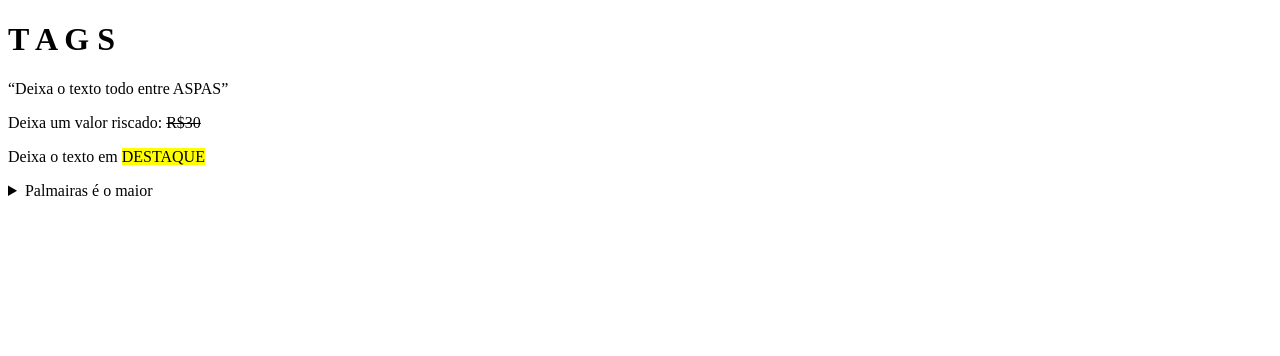
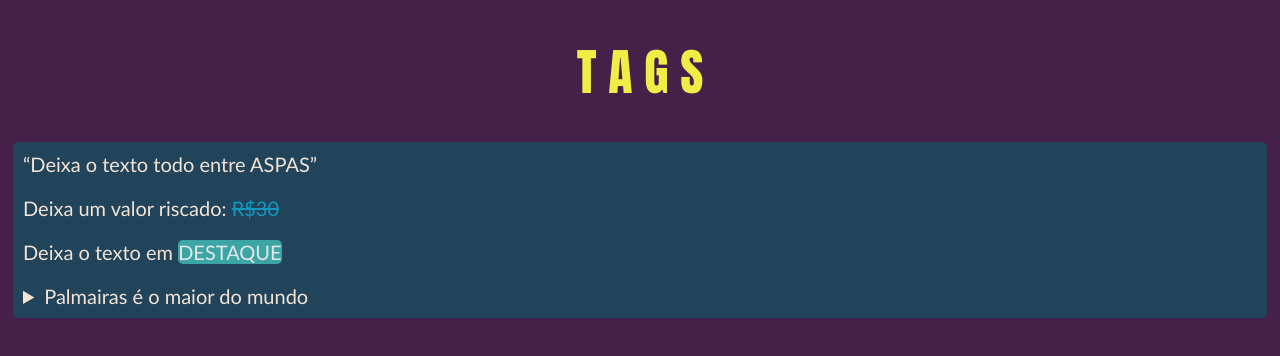
Before and after one commit to bujato/Aula-tabela, a plain HTML site: page index.html in a window 1280 px wide. Drawn offline with Linux system fonts and the light colour scheme.

Commit message:
modifição da descriçao do tamanho do palmeiras

```diff
--- a/index.html
+++ b/index.html
@@ -14,7 +14,7 @@
     <p class="dois">Deixa um valor riscado: <s>R$30</s></p>
     <p class="tres">Deixa o texto em <mark>DESTAQUE</mark></p>
     <details>
-        <summary>Palmairas é o maior</summary>
+        <summary>Palmairas é o maior do mundo</summary>
         <p>
             Ele possui: 24 Paulistas, 11 Brasilerios, 4 Copas do Brasil, 3 Copas libertadores da América.
         </p>
--- /dev/null
+++ b/input-html/styles.css
@@ -0,0 +1,108 @@
+body{
+    background: linear-gradient(to right, #fbee97, #adedd5);
+}
+
+.login{
+    padding: 40px;
+    text-align: center;
+    font-family: Verdana, Geneva, Tahoma, sans-serif;
+    font-size: 40px;
+    color: #45C4B0;
+    text-shadow: 0px 3px #45c4b13b;
+    font-family: 'Comfortaa'
+}
+
+.caixa{
+    background-color: black;
+    width: 370px;
+    height: 430px;
+    border-radius: 10px;
+    text-align: center;
+    display: block;
+    margin-left: auto;
+    margin-right: auto;
+    font-family: 'Comfortaa', cursive;
+}
+
+.email {
+    border: solid 5px 5px #45C4B0;
+    color: #000000;
+    margin: 15px;
+    background: none;
+    transition: 150ms cubic-bezier(0.4, 0, 0.2, 1);
+    border: solid 1.5px #02011b;
+    background-color: #ffffff;
+    border-radius: 10px;
+    width: 250px;
+    height: 50px;
+    font-size: 1rem;
+    font-family: 'Comfortaa', cursive;
+}
+.um {
+    font-family: 'Comfortaa', cursive;
+    color: #000000;
+    margin: auto;
+    left: 0;
+    right: 0;
+    position: absolute;
+    left: 16px;
+    pointer-events: none;
+    transform: translateY(1rem);
+    transition: 150ms cubic-bezier(0.4, 0, 0.2, 1);
+}
+.email:focus{
+    overflow: hidden;
+    outline: none;
+    border: 1.5px solid;
+}
+.email:focus ~ label  {
+    transform: translateY(-50%) scale(0.8);
+    padding: 0 0.2em;
+}
+
+.senha {
+    border: solid 5px 5px #45C4B0;
+    color: #000000;
+    margin: 15px;
+    background: none;
+    transition: 150ms cubic-bezier(0.4, 0, 0.2, 1);
+    border: solid 1.5px #02011b;
+    background-color: #ffffff;
+    border-radius: 10px;
+    width: 250px;
+    height: 50px;
+    font-size: 1rem;
+    font-family: 'Comfortaa', cursive;
+
+}
+.dois {
+    color: #000000;
+    margin: auto;
+    left: 0;
+    right: 0;
+    position: absolute;
+    left: 16px;
+    pointer-events: none;
+    transform: translateY(1rem);
+    transition: 150ms cubic-bezier(0.4, 0, 0.2, 1);
+}
+.senha:focus{
+    overflow: hidden;
+    outline: none;
+    border: 1.5px solid;
+}
+.senha:focus ~ label  {
+    transform: translateY(-50%) scale(0.8);
+    padding: 0 0.2em;
+}
+
+button{
+    width: 200px;
+    height: 50px;
+    border-radius: 10px;
+    background-color: #45C4B0;
+    font-family: 'Comfortaa', cursive;
+}
+button:hover{
+    background-color:#45c4b1ad;
+}
--- /dev/null
+++ b/styles.css
@@ -0,0 +1,47 @@
+body{
+    background-color: #45214A;
+}
+h1 {
+    font-size: 50px;
+    text-align: center;
+    color: rgb(238, 238, 71);
+    font-family: Impact, Haettenschweiler, 'Arial Narrow Bold', sans-serif;
+}
+.corpo{
+    position: relative;
+    padding: 10px;
+    border: 10px;
+    margin: 5px;
+    background-color:#21445B;
+    border-radius: 5px;
+
+}
+
+.um{
+    color:#F2E3D5;
+    font-size: 20px;
+    font-family: 'Trebuchet MS', 'Lucida Sans Unicode', 'Lucida Grande', 'Lucida Sans', Arial, sans-serif;
+}
+s{
+    color: #1398c0fd;
+}
+.dois{
+    color: #F2E3D5;
+    font-size: 20px;
+    font-family: 'Trebuchet MS', 'Lucida Sans Unicode', 'Lucida Grande', 'Lucida Sans', Arial, sans-serif;
+}
+.tres{
+    color:#F2E3D5;
+    font-size: 20px;
+    font-family: 'Trebuchet MS', 'Lucida Sans Unicode', 'Lucida Grande', 'Lucida Sans', Arial, sans-serif;
+}
+mark{
+    background-color: #3CA6A6;
+    color: #e6e6e6;
+    border-radius: 5px;
+}
+details{
+    color:#F2E3D5;
+    font-size: 20px;
+    font-family: 'Trebuchet MS', 'Lucida Sans Unicode', 'Lucida Grande', 'Lucida Sans', Arial, sans-serif;
+}
```
Also changed, not shown: input-html/index.html (added, +25 -0 lines), 1 other file.
